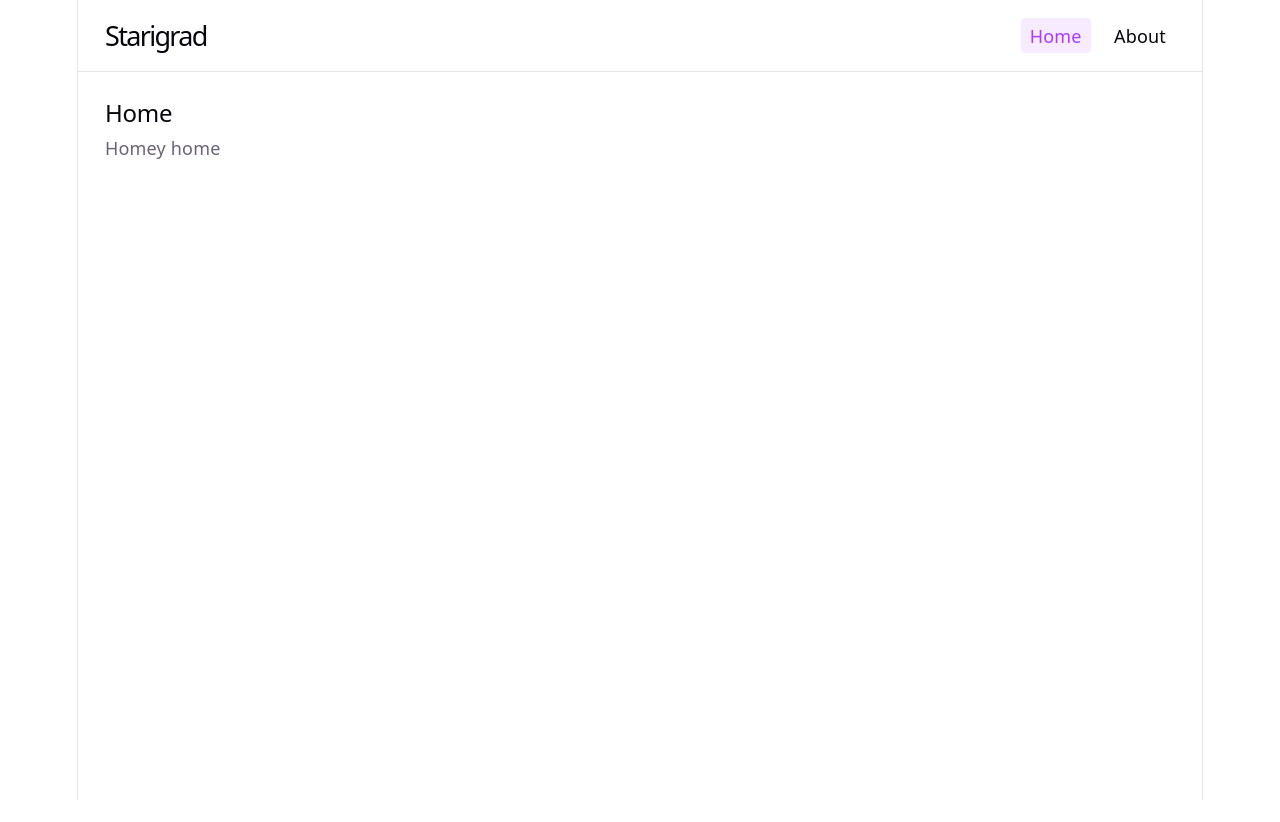
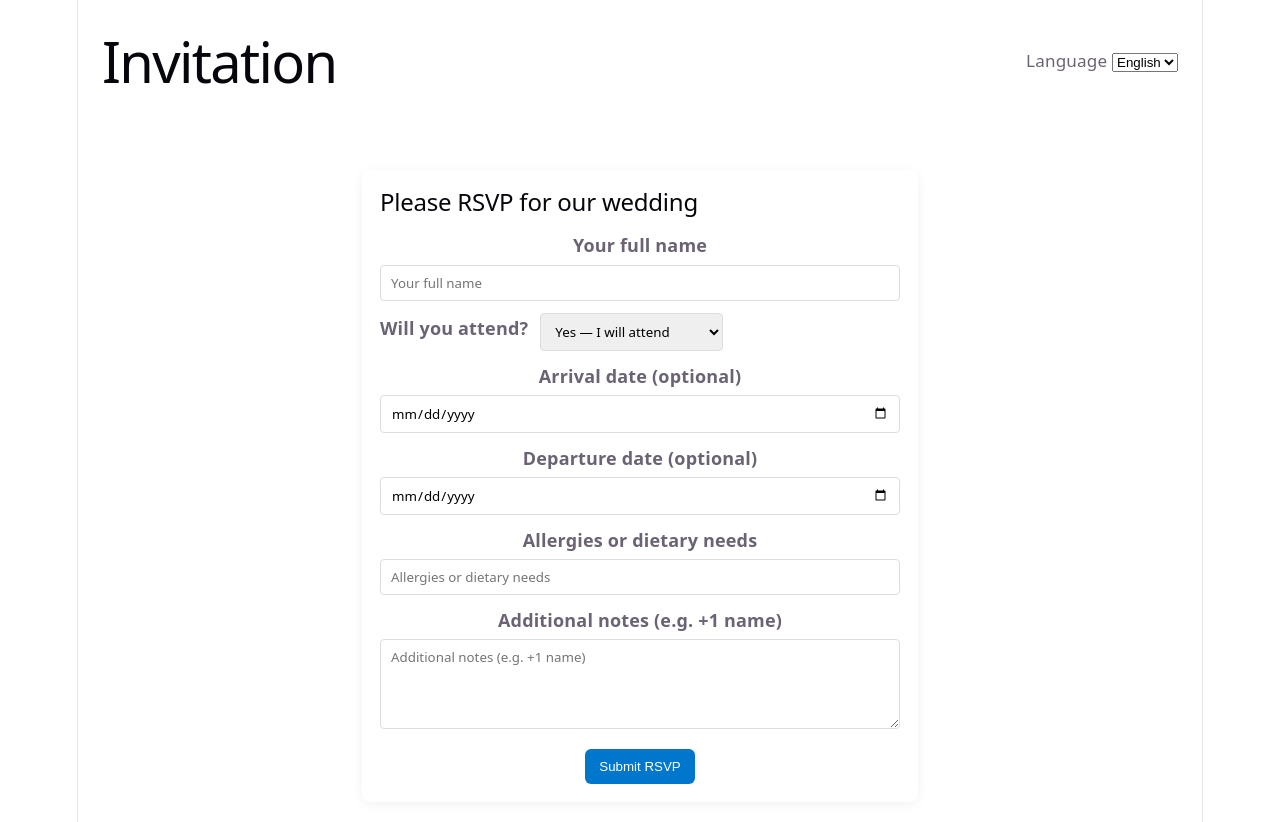
Before and after one commit to fredrikofstad/starigrad, a Vue app: page / in a window 1280 px wide. Shown: the top 822 px of the page. Before the commit the page ends 800 px from the top, so only its background shows below. Built offline with nearby package versions, Linux system fonts and the light colour scheme.

Commit message:
form draft

```diff
--- a/src/App.vue
+++ b/src/App.vue
@@ -1,61 +1,36 @@
 <script setup lang="ts">
-import { RouterLink, RouterView } from 'vue-router'
+import { ref } from 'vue'
+import RSVPForm from './components/RSVPForm.vue'
+import locales from './locales/rsvp.json'
+
+const supported = Object.keys(locales)
+const defaultLang = (typeof navigator !== 'undefined' && navigator.language)
+	? navigator.language.split('-')[0]
+	: 'en'
+
+const lang = ref(supported.includes(defaultLang) ? defaultLang : 'en')
+
+const t = (key: string) => (locales as any)[lang.value]?.[key] || (locales as any)['en']?.[key] || key
 </script>
 
 <template>
-	<div class="app-shell">
-		<header class="topbar">
-			<h1>Starigrad</h1>
-			<nav>
-				<RouterLink to="/">Home</RouterLink>
-				<RouterLink to="/about">About</RouterLink>
-			</nav>
-		</header>
+	<header style="display:flex;justify-content:space-between;align-items:center;padding:16px 24px">
+		<h1>Invitation</h1>
+		<label style="font-size:0.95rem">
+			{{ t('language') }}
+			<select v-model="lang">
+				<option value="en">{{ t('english') }}</option>
+				<option value="no">{{ t('norwegian') }}</option>
+				<option value="ja">{{ t('japanese') }}</option>
+			</select>
+		</label>
+	</header>
 
-		<main>
-			<RouterView />
-		</main>
-	</div>
+	<main>
+		<RSVPForm :lang="lang" :locales="locales" />
+	</main>
 </template>
 
 <style scoped>
-.app-shell {
-	width: 100%;
-}
-
-.topbar {
-	display: flex;
-	justify-content: space-between;
-	align-items: center;
-	gap: 1rem;
-	padding: 1rem 1.5rem;
-	border-bottom: 1px solid var(--border);
-}
-
-h1 {
-	margin: 0;
-	font-size: 1.5rem;
-}
-
-nav {
-	display: flex;
-	gap: 0.8rem;
-}
-
-a {
-	text-decoration: none;
-	color: var(--text-h);
-	padding: 0.25rem 0.5rem;
-	border-radius: 4px;
-}
-
-a.router-link-active {
-	background: var(--accent-bg);
-	color: var(--accent);
-}
-
-main {
-	padding: 1.5rem;
-	text-align: left;
-}
+main { padding:24px; font-family: system-ui, -apple-system, 'Segoe UI', Roboto, 'Helvetica Neue', Arial }
 </style>
--- /dev/null
+++ b/src/components/RSVPForm.vue
@@ -0,0 +1,119 @@
+<template>
+  <div class="rsvp-card">
+    <div style="display:flex;justify-content:space-between;align-items:center;margin-bottom:8px">
+      <h2>{{ t('title') }}</h2>
+    </div>
+
+    <form @submit.prevent="onSubmit" class="rsvp-form">
+      <label class="field">
+        <span>{{ t('name') }}</span>
+        <input v-model="form.name" type="text" :placeholder="t('name')" required />
+      </label>
+
+      <label class="field inline">
+        <span>{{ t('attendance') }}</span>
+        <select v-model="form.attending">
+          <option :value="true">{{ t('attending') }}</option>
+          <option :value="false">{{ t('not_attending') }}</option>
+        </select>
+      </label>
+
+      <label class="field">
+        <span>{{ t('planned_arrival') }}</span>
+        <input v-model="form.arrival" type="date" :disabled="!form.attending" />
+      </label>
+
+      <label class="field">
+        <span>{{ t('planned_departure') }}</span>
+        <input v-model="form.departure" type="date" :disabled="!form.attending" />
+      </label>
+
+      <label class="field">
+        <span>{{ t('allergy') }}</span>
+        <input v-model="form.allergy" type="text" :placeholder="t('allergy')" />
+      </label>
+
+      <label class="field">
+        <span>{{ t('notes') }}</span>
+        <textarea v-model="form.notes" rows="4" :placeholder="t('notes')"></textarea>
+      </label>
+
+      <div class="actions">
+        <button type="submit">{{ t('send_rsvp') }}</button>
+      </div>
+
+      <p v-if="sent" class="success">{{ t('success_message') }}</p>
+    </form>
+  </div>
+</template>
+
+<script setup lang="ts">
+import { reactive, ref } from 'vue'
+
+const props = defineProps<{ lang: string; locales: Record<string, any> }>()
+
+const t = (key: string) => {
+  return props.locales?.[props.lang]?.[key] || props.locales?.['en']?.[key] || key
+}
+
+const form = reactive({
+  name: '',
+  attending: true,
+  arrival: '',
+  departure: '',
+  allergy: '',
+  notes: ''
+})
+
+const sent = ref(false)
+
+function onSubmit() {
+  const payload = {
+    name: form.name.trim(),
+    attending: !!form.attending,
+    arrival: form.arrival || null,
+    departure: form.departure || null,
+    allergy: form.allergy || null,
+    notes: form.notes || null,
+    lang: props.lang,
+    timestamp: new Date().toISOString()
+  }
+
+  try {
+    const listRaw = localStorage.getItem('rsvps') || '[]'
+    const list = JSON.parse(listRaw)
+    list.push(payload)
+    localStorage.setItem('rsvps', JSON.stringify(list))
+    console.log('RSVP saved', payload)
+    sent.value = true
+    setTimeout(() => (sent.value = false), 4000)
+    form.name = ''
+    form.allergy = ''
+    form.notes = ''
+  } catch (e) {
+    console.error('Failed to save RSVP', e)
+  }
+}
+</script>
+
+<style scoped>
+.rsvp-card {
+  max-width: 520px;
+  margin: 24px auto;
+  padding: 18px;
+  border-radius: 8px;
+  box-shadow: 0 2px 12px rgba(0,0,0,0.06);
+  background: #fff;
+}
+.rsvp-form { display:flex; flex-direction:column; gap:12px }
+.field { display:flex; flex-direction:column }
+.field.inline { flex-direction:row; align-items:center; gap:12px }
+.field span { font-weight:600; margin-bottom:6px }
+.field input[type="text"], .field select, .field input[type="date"], .field textarea {
+  padding:8px 10px; border:1px solid #ddd; border-radius:4px; font-family:inherit
+}
+.field textarea { resize:vertical }
+.actions { margin-top:8px }
+.actions button { padding:10px 14px; background:#0077cc; color:#fff; border:none; border-radius:6px }
+.success { color:green; margin-top:8px }
+</style>
--- /dev/null
+++ b/src/locales/rsvp.json
@@ -0,0 +1,53 @@
+{
+  "en": {
+    "title": "Please RSVP for our wedding",
+    "name": "Your full name",
+    "attendance": "Will you attend?",
+    "attending": "Yes — I will attend",
+    "not_attending": "Sorry — I can't make it",
+    "planned_arrival": "Arrival date (optional)",
+    "planned_departure": "Departure date (optional)",
+    "send_rsvp": "Submit RSVP",
+    "success_message": "Thank you — we've received your RSVP.",
+    "allergy": "Allergies or dietary needs",
+    "notes": "Additional notes (e.g. +1 name)",
+    "language": "Language",
+    "english": "English",
+    "norwegian": "Norsk",
+    "japanese": "日本語"
+  },
+  "no": {
+    "title": "Meld deg på bryllupet vårt",
+    "name": "Fullt navn",
+    "attendance": "Kommer du?",
+    "attending": "Ja — jeg kommer",
+    "not_attending": "Beklager — jeg kan ikke komme",
+    "planned_arrival": "Ankomstdato (valgfritt)",
+    "planned_departure": "Avreisedato (valgfritt)",
+    "send_rsvp": "Send påmelding",
+    "success_message": "Takk — vi har mottatt din påmelding.",
+    "allergy": "Allergier eller matbehov",
+    "notes": "Tilleggsinformasjon (f.eks. navn på følge)",
+    "language": "Språk",
+    "english": "English",
+    "norwegian": "Norsk",
+    "japanese": "日本語"
+  },
+  "ja": {
+    "title": "結婚式への出欠確認",
+    "name": "フルネーム",
+    "attendance": "出席されますか？",
+    "attending": "出席します",
+    "not_attending": "欠席します",
+    "planned_arrival": "到着日（任意）",
+    "planned_departure": "出発日（任意）",
+    "send_rsvp": "送信する",
+    "success_message": "ありがとうございます — RSVPを受け取りました。",
+    "allergy": "アレルギー・食事の制限",
+    "notes": "その他のメモ（例：同伴者の名前）",
+    "language": "言語",
+    "english": "English",
+    "norwegian": "Norsk",
+    "japanese": "日本語"
+  }
+}
--- a/src/router/index.ts
+++ b/src/router/index.ts
@@ -1,22 +1,10 @@
 import { createRouter, createWebHashHistory } from 'vue-router'
 
-import AboutView from '../views/AboutView.vue'
-import HomeView from '../views/HomeView.vue'
+
 
 const router = createRouter({
   history: createWebHashHistory(import.meta.env.BASE_URL),
-  routes: [
-    {
-      path: '/',
-      name: 'home',
-      component: HomeView,
-    },
-    {
-      path: '/about',
-      name: 'about',
-      component: AboutView,
-    },
-  ],
+  routes: []
 })
 
 export default router
--- a/src/views/AboutView.vue
+++ /dev/null
@@ -1,6 +0,0 @@
-<template>
-  <section>
-    <h2>About</h2>
-    <p>Abouts</p>
-  </section>
-</template>
--- a/src/views/HomeView.vue
+++ /dev/null
@@ -1,6 +0,0 @@
-<template>
-  <section>
-    <h2>Home</h2>
-    <p>Homey home</p>
-  </section>
-</template>
```
